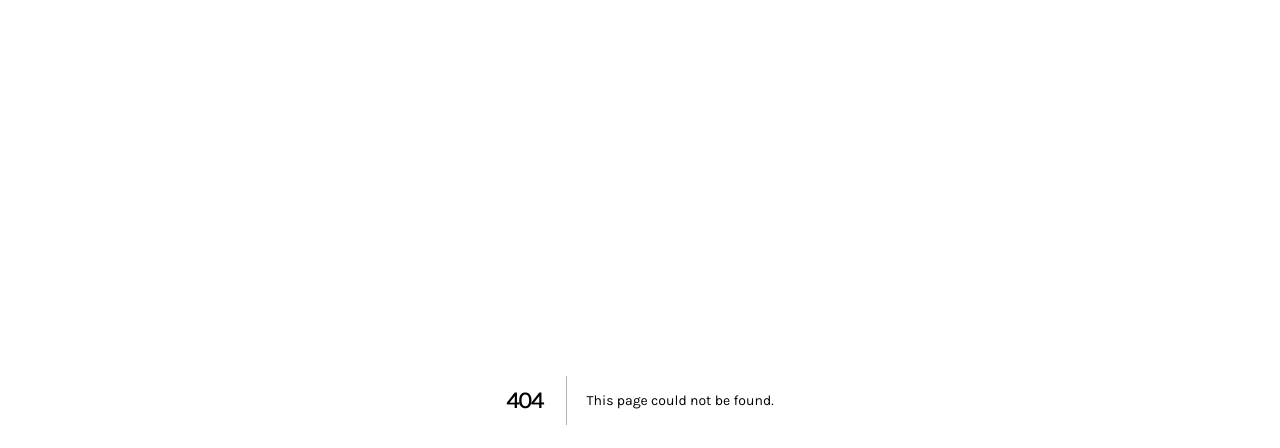
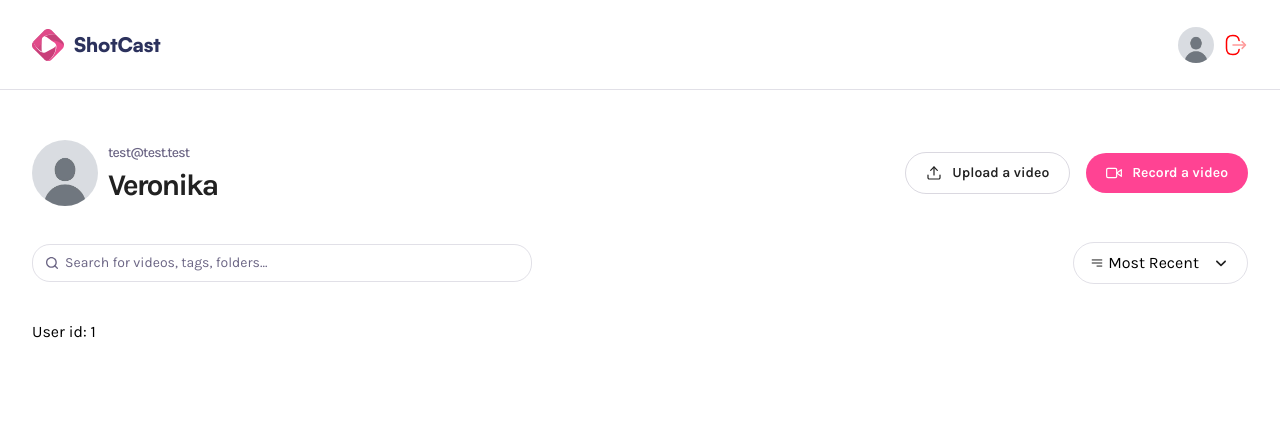
Before and after one commit to VeronikaFedorova/screen-recording-platform, a Next.js app: page /profile/1 in a window 1280 px wide. Before the commit this address had no page. Shown: the top 448 px of the page. Built offline with nearby package versions, Linux system fonts and the light colour scheme.

Commit message:
Implemented Home page UI

```diff
--- /dev/null
+++ b/app/(auth)/sign-in/page.tsx
@@ -0,0 +1,5 @@
+const Page = () => {
+  return <div>Auth</div>;
+};
+
+export default Page;
--- /dev/null
+++ b/app/(root)/layout.tsx
@@ -0,0 +1,13 @@
+import Navbar from '@/components/Navbar';
+import { ReactNode } from 'react';
+
+const Layout = ({ children }: { children: ReactNode }) => {
+  return (
+    <div>
+      <Navbar />
+      {children}
+    </div>
+  );
+};
+
+export default Layout;
--- /dev/null
+++ b/app/(root)/page.tsx
@@ -0,0 +1,9 @@
+import Header from "@/components/Header";
+
+const Page = () => {
+  return <main className='wrapper page'>
+    <Header title='All Videos' subHeader='Public Library' />
+  </main>;
+};
+
+export default Page;
--- /dev/null
+++ b/app/(root)/profile/[id]/page.tsx
@@ -0,0 +1,17 @@
+import Header from '@/components/Header';
+
+const Page = async ({ params }: ParamsWithSearch) => {
+  const { id } = await params;
+  return (
+    <div className='wrapper page'>
+      <Header
+        title='Veronika'
+        subHeader='test@test.test'
+        userImg='/assets/images/dummy.jpg'
+      />
+      User id: {id}
+    </div>
+  );
+};
+
+export default Page;
--- a/app/layout.tsx
+++ b/app/layout.tsx
@@ -9,7 +9,7 @@
 });
 
 export const metadata: Metadata = {
-  title: "SnapCast",
+  title: "ShotCast",
   description: "A Screen Sharing App",
   icons: {
     icon: "/assets/icons/logo.svg",
--- a/app/page.tsx
+++ /dev/null
@@ -1,9 +0,0 @@
-import React from 'react'
-
-const Page = () => {
-  return (
-    <h1 className='text-2xl'>Welcome to Loom</h1>
-  )
-}
-
-export default Page
--- /dev/null
+++ b/components/DropdownList.tsx
@@ -0,0 +1,44 @@
+'use client';
+import Image from 'next/image';
+import { useState } from 'react';
+
+const DropdownList = () => {
+  const [isOpen, setIsOpen] = useState(false);
+  return (
+    <div className='relative'>
+      <div className='cursor-pointer' onClick={() => setIsOpen(!isOpen)}>
+        <div className='filter-trigger'>
+          <figure>
+            <Image
+              src='/assets/icons/hamburger.svg'
+              alt='Menu'
+              width={14}
+              height={14}
+            />
+            Most Recent
+          </figure>
+          <Image
+            src='/assets/icons/arrow-down.svg'
+            alt='Arrow down'
+            width={20}
+            height={20}
+            className={isOpen ? 'rotate-180' : ''}
+          />
+        </div>
+      </div>
+      {isOpen && (
+        <ul className='dropdown'>
+          {['Most Recent', 'Most Viewed', 'Most Liked', 'Oldest'].map(
+            (option) => (
+              <li key={option} className='list-item'>
+                {option}
+              </li>
+            )
+          )}
+        </ul>
+      )}
+    </div>
+  );
+};
+
+export default DropdownList;
--- /dev/null
+++ b/components/Header.tsx
@@ -0,0 +1,60 @@
+import { ICONS } from '@/constants';
+import Image from 'next/image';
+import Link from 'next/link';
+import DropdownList from './DropdownList';
+
+const Header = ({ subHeader, title, userImg }: SharedHeaderProps) => {
+  return (
+    <header className='header'>
+      <section className='header-container'>
+        <div className='details'>
+          {userImg && (
+            <Image
+              src={userImg || '/assets/images/dummy.jpg'}
+              alt='User image'
+              width={66}
+              height={66}
+              className='rounded-full'
+            />
+          )}
+
+          <article>
+            <p>{subHeader}</p>
+            <h1>{title}</h1>
+          </article>
+        </div>
+        <aside>
+          <Link href='/upload'>
+            <Image
+              src='/assets/icons/upload.svg'
+              alt='Upload icon'
+              width={16}
+              height={16}
+            />
+            <span>Upload a video</span>
+          </Link>
+          <div className='record'>
+            <button className='primary-btn'>
+              <Image
+                src={ICONS.record}
+                alt='Record icon'
+                width={16}
+                height={16}
+              />
+              <span>Record a video</span>
+            </button>
+          </div>
+        </aside>
+      </section>
+      <section className='search-filter'>
+        <div className="search">
+            <input type="text" placeholder='Search for videos, tags, folders...' />
+            <Image src='/assets/icons/search.svg' alt='Search icon' width={16} height={16} />
+        </div>
+        <DropdownList />
+      </section>
+    </header>
+  );
+};
+
+export default Header;
--- /dev/null
+++ b/components/Navbar.tsx
@@ -0,0 +1,50 @@
+'use client';
+
+import Image from 'next/image';
+import Link from 'next/link';
+import { useRouter } from 'next/navigation';
+
+const user = {};
+
+const Navbar = () => {
+  const router = useRouter();
+  return (
+    <header className='navbar'>
+      <nav>
+        <Link href='/'>
+          <Image
+            src='/assets/icons/logo.svg'
+            alt='Logo'
+            width={32}
+            height={32}
+          />
+          <h1>ShotCast</h1>
+        </Link>
+        {user && (
+          <figure>
+            <button onClick={() => router.push('profile/1234')}>
+              <Image
+                src='/assets/images/dummy.jpg'
+                alt='User Image'
+                width={36}
+                height={36}
+                className='rounded-full aspect-square'
+              />
+            </button>
+            <button className='cursor-pointer'>
+              <Image
+                src='/assets/icons/logout.svg'
+                alt='Logout'
+                width={24}
+                height={24}
+                className='rotate-180'
+              />
+            </button>
+          </figure>
+        )}
+      </nav>
+    </header>
+  );
+};
+
+export default Navbar;
--- a/constants/index.ts
+++ b/constants/index.ts
@@ -1,52 +1,3 @@
-export const MAX_VIDEO_SIZE = 500 * 1024 * 1024;
-export const MAX_THUMBNAIL_SIZE = 10 * 1024 * 1024;
-
-export const BUNNY = {
-  STREAM_BASE_URL: "https://video.bunnycdn.com/library",
-  STORAGE_BASE_URL: "https://sg.storage.bunnycdn.com/snapcast",
-  CDN_URL: "https://snapcast.b-cdn.net",
-  EMBED_URL: "https://iframe.mediadelivery.net/embed",
-  TRANSCRIPT_URL: "https://vz-47a08e64-84d.b-cdn.net",
-};
-
-export const emojis = ["😂", "😍", "👍"];
-
-export const filterOptions = [
-  "Most Viewed",
-  "Most Recent",
-  "Oldest First",
-  "Least Viewed",
-];
-
-export const visibilities: Visibility[] = ["public", "private"];
-
-export const ICONS = {
-  record: "/assets/icons/record.svg",
-  close: "/assets/icons/close.svg",
-  upload: "/assets/icons/upload.svg",
-};
-
-export const initialVideoState = {
-  isLoaded: false,
-  hasIncrementedView: false,
-  isProcessing: true,
-  processingProgress: 0,
-};
-
-export const infos = ["transcript", "metadata"];
-
-export const DEFAULT_VIDEO_CONFIG = {
-  width: { ideal: 1920 },
-  height: { ideal: 1080 },
-  frameRate: { ideal: 30 },
-};
-
-export const DEFAULT_RECORDING_CONFIG = {
-  mimeType: "video/webm;codecs=vp9,opus",
-  audioBitsPerSecond: 128000,
-  videoBitsPerSecond: 2500000,
-};
-
 export const MAX_VIDEO_SIZE = 500 * 1024 * 1024;
 export const MAX_THUMBNAIL_SIZE = 10 * 1024 * 1024;
 
```
